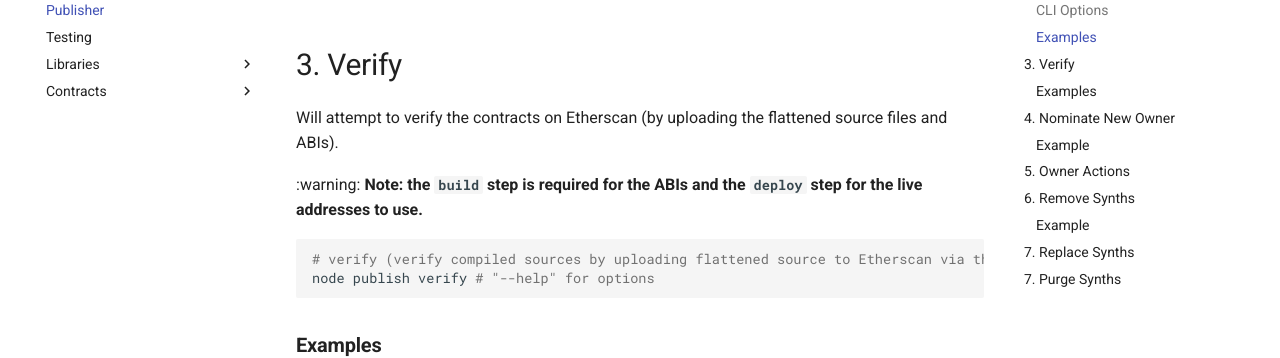
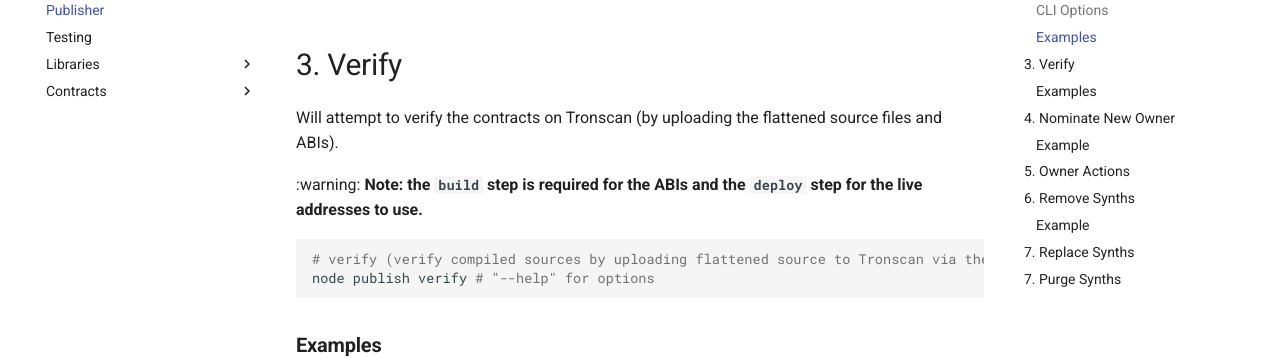
Before and after one commit to litedefi/docs, an MkDocs documentation site: the page built from content/contracts/publisher.md, in a window 1280 px wide and 900 px high, scrolled down 2020 px. Shown: the part 152-510 px from the top of the window. Built offline with MkDocs 1.6.1 and Material for MkDocs 9.7.7, drawn with Linux system fonts in a browser that asks for light colours; comment, search, counter and statistics services are not loaded; some of the changed text lies outside the part shown.

````diff
--- a/content/contracts/publisher.md
+++ b/content/contracts/publisher.md
@@ -5,7 +5,7 @@
 
 # Publisher
 
-This script can `build` (compile and flatten), `deploy` and `verify` (on Etherscan) the Synthetix code to a testnet or mainnet.
+This script can `build` (compile and flatten), `deploy` and `verify` (on Tronscan) the Synthetix code to a testnet or mainnet.
 
 ## 1. Build
 
@@ -66,12 +66,12 @@ node publish deploy -n shasta -d publish/deployed/shasta -g 20
 
 ## 3. Verify
 
-Will attempt to verify the contracts on Etherscan (by uploading the flattened source files and ABIs).
+Will attempt to verify the contracts on Tronscan (by uploading the flattened source files and ABIs).
 
 :warning: **Note: the `build` step is required for the ABIs and the `deploy` step for the live addresses to use.**
 
 ```bash
-# verify (verify compiled sources by uploading flattened source to Etherscan via their API)
+# verify (verify compiled sources by uploading flattened source to Tronscan via their API)
 node publish verify # "--help" for options
 ```
 
````
Also changed, not shown: content/contracts/Proxy.md (+1 -1 lines), content/contracts/index.md (+1 -1 lines), content/libraries/index.md (+1 -1 lines), content/libraries/synthetix.md (+1 -1 lines), content/litepaper.md (+1 -1 lines), 1 other file.
